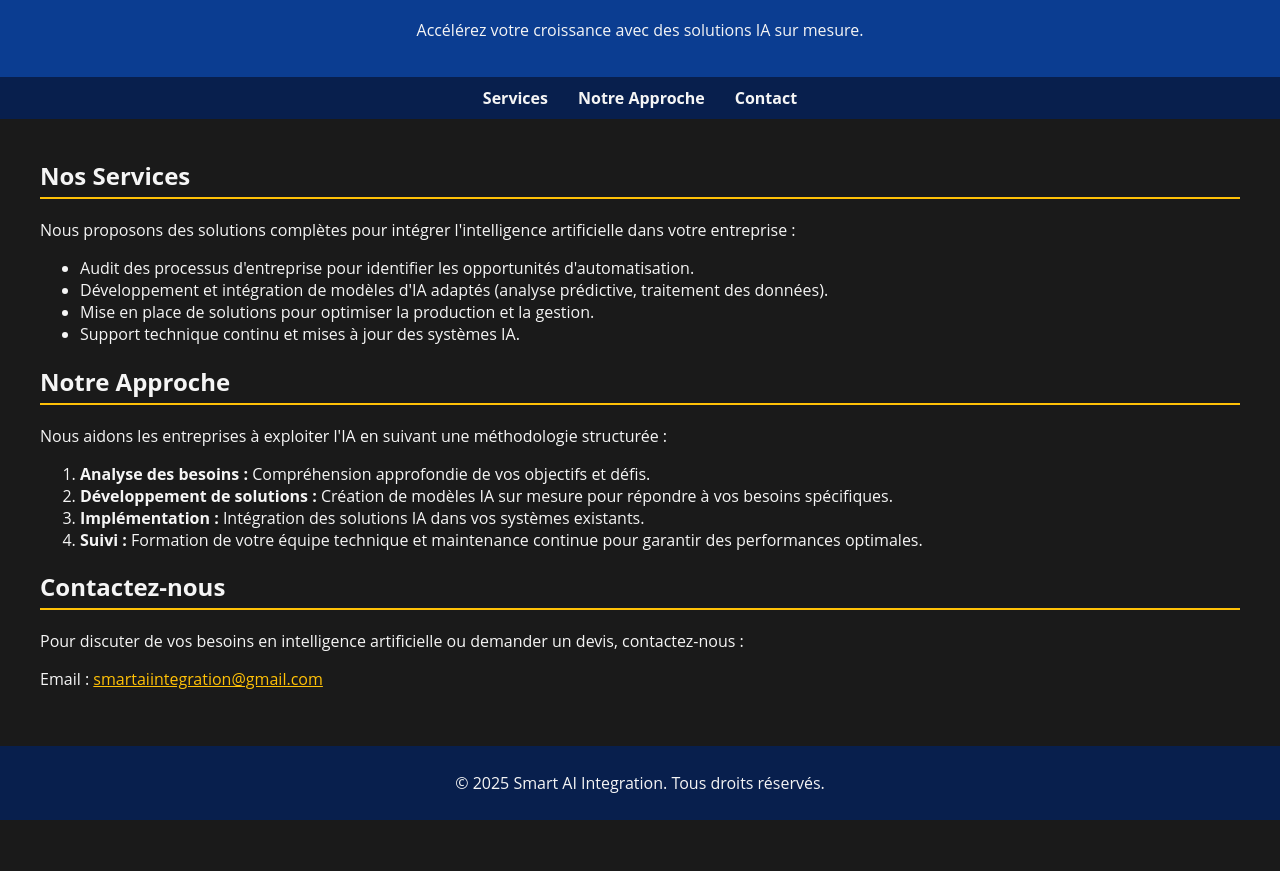
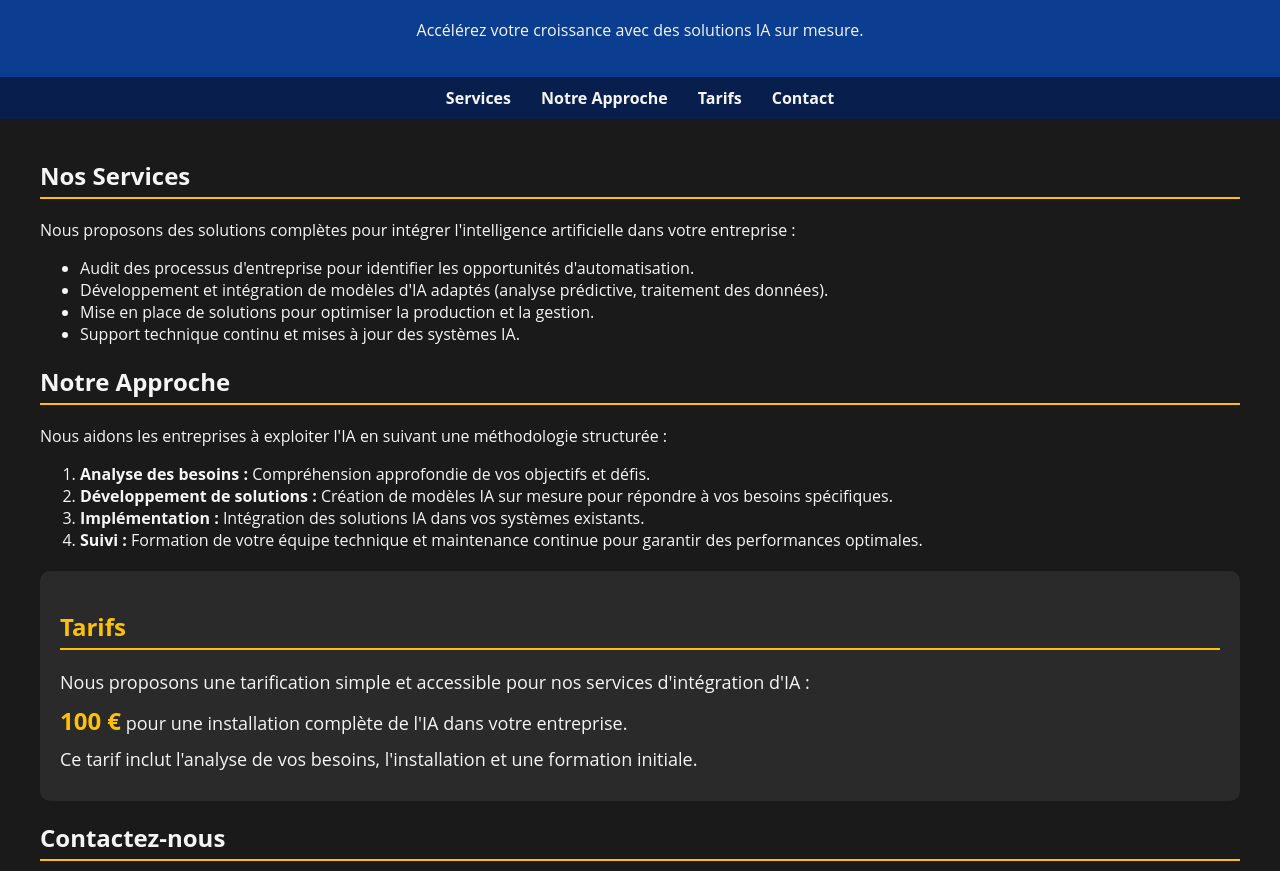
Before and after one commit to SmartAIIntegration/site-integration-ia, a plain HTML site: page index.html in a window 1280 px wide. Shown: the part 81-952 px from the top of the page. Before the commit the page ends 901 px from the top, so only its background shows below. Drawn offline with Linux system fonts and the light colour scheme.

Commit message:
Update index.html

```diff
--- a/index.html
+++ b/index.html
@@ -1,4 +1,3 @@
-
 <!DOCTYPE html>
 <html lang="fr">
 <head>
@@ -66,6 +65,24 @@
             padding: 10px 0;
             margin-top: 20px;
         }
+        .pricing {
+            background-color: #2a2a2a;
+            padding: 20px;
+            border-radius: 10px;
+            margin-top: 20px;
+        }
+        .pricing h2 {
+            color: #ffc107;
+        }
+        .pricing p {
+            font-size: 18px;
+            margin: 10px 0;
+        }
+        .pricing .price {
+            font-size: 24px;
+            font-weight: bold;
+            color: #ffc107;
+        }
     </style>
 </head>
 <body>
@@ -76,6 +93,7 @@
     <nav>
         <a href="#services">Services</a>
         <a href="#methodologie">Notre Approche</a>
+        <a href="#pricing">Tarifs</a>
         <a href="#contact">Contact</a>
     </nav>
     <div class="container">
@@ -99,6 +117,12 @@
                 <li><strong>Suivi :</strong> Formation de votre équipe technique et maintenance continue pour garantir des performances optimales.</li>
             </ol>
         </section>
+        <section id="pricing" class="pricing">
+            <h2>Tarifs</h2>
+            <p>Nous proposons une tarification simple et accessible pour nos services d'intégration d'IA :</p>
+            <p><span class="price">100 €</span> pour une installation complète de l'IA dans votre entreprise.</p>
+            <p>Ce tarif inclut l'analyse de vos besoins, l'installation et une formation initiale.</p>
+        </section>
         <section id="contact">
             <h2>Contactez-nous</h2>
             <p>Pour discuter de vos besoins en intelligence artificielle ou demander un devis, contactez-nous :</p>
```
